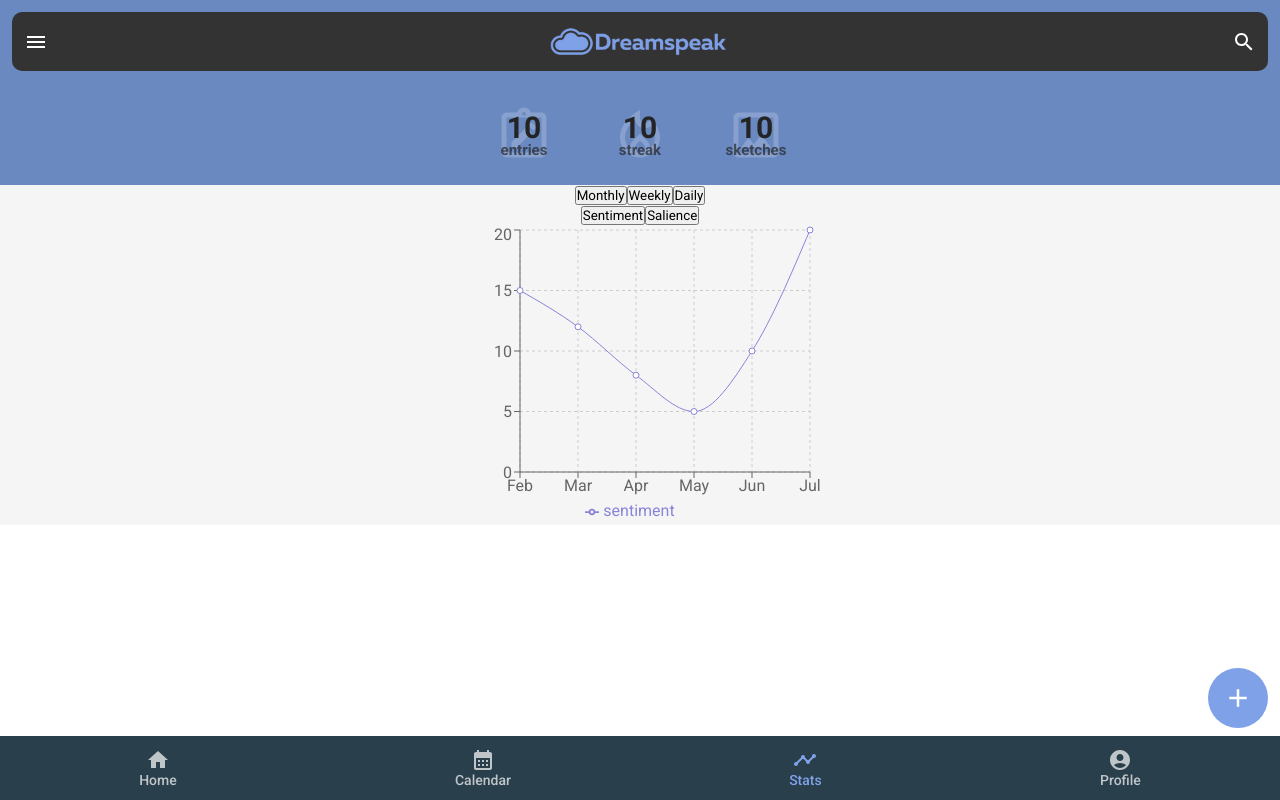
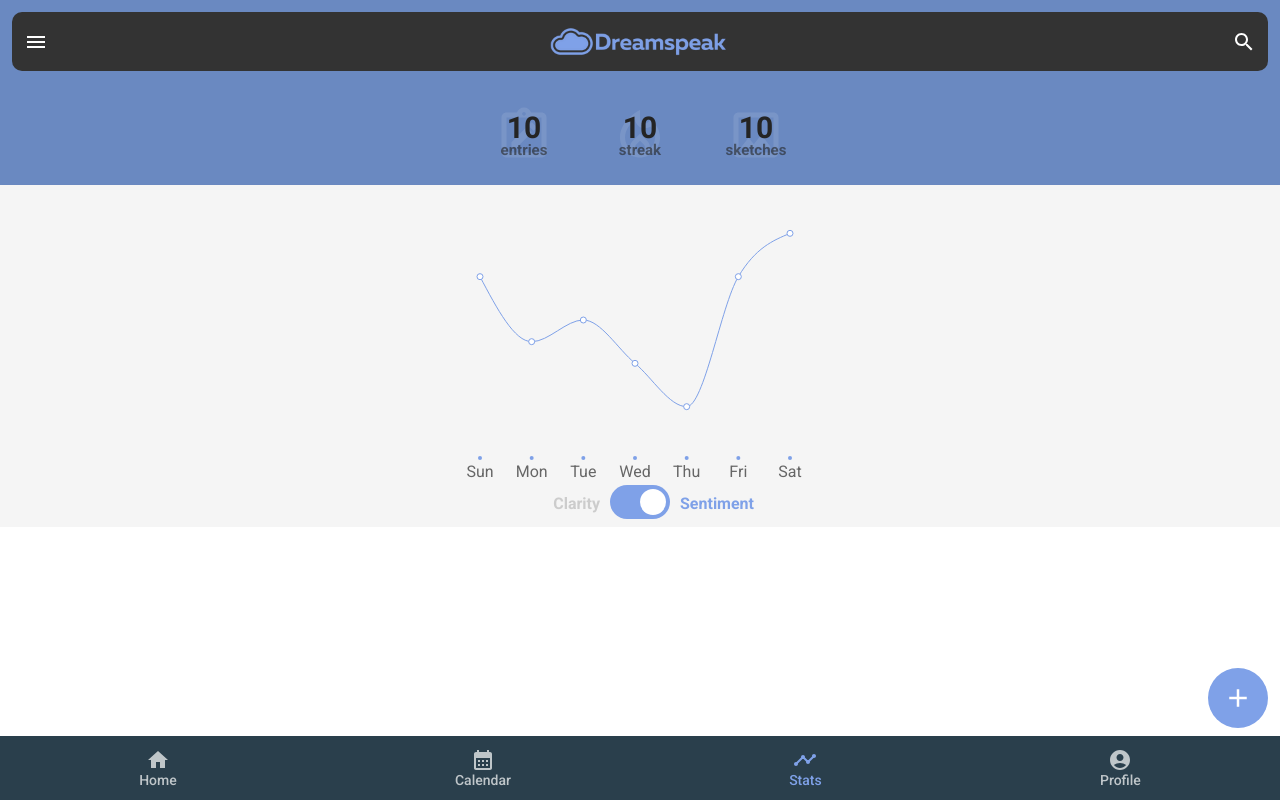
Before and after one commit to JacobLopez1/DreamSpeakApp, a React (Create React App) app: page /stats in a window 1280 px wide. Built offline with nearby package versions, Linux system fonts and the light colour scheme; the HTML template or start-up script is replaced by a standard one.

Commit message:
Stats Page Progress

```diff
--- a/package.json
+++ b/package.json
@@ -11,6 +11,7 @@
     "@testing-library/jest-dom": "^5.16.5",
     "@testing-library/react": "^13.4.0",
     "@testing-library/user-event": "^13.5.0",
+    "rc-slider": "^10.1.1",
     "react": "^18.2.0",
     "react-dom": "^18.2.0",
     "react-router-dom": "^6.8.1",
--- /dev/null
+++ b/src/components/CircularTick.jsx
@@ -0,0 +1,12 @@
+const CircularTick = (props) => {
+  const { x, y, payload } = props;
+
+  return (
+    <g transform={`translate(${x},${y})`}>
+      <circle cx={0} cy={0} r={2} fill="#7FA1E8" />
+      <text x={0} y={3} dy={16} textAnchor="middle" fill="#666">{payload.value}</text>
+    </g>
+  );
+};
+
+export default CircularTick;
--- a/src/components/GraphSection.css
+++ b/src/components/GraphSection.css
@@ -6,4 +6,87 @@
   width: 100%;
   height: 100%;
   background-color: #f5f5f5;
+  /* Drop Shadow on top and bottom */
+    box-shadow: 0px 4px 4px rgba(0, 0, 0, 0.25);
 }
+
+.switch {
+  position: relative;
+  display: inline-block;
+  width: 60px;
+  height: 34px;
+  margin-bottom: 8px;
+}
+
+.switch input {
+  opacity: 0;
+  width: 0;
+  height: 0;
+}
+
+.slider {
+  position: absolute;
+  cursor: pointer;
+  top: 0;
+  left: 0;
+  right: 0;
+  bottom: 0;
+  background-color: #7FA1E8;
+  -webkit-transition: 0.4s;
+  transition: 0.4s;
+}
+
+.slider:before {
+  position: absolute;
+  content: "";
+  height: 26px;
+  width: 26px;
+  left: 4px;
+  bottom: 4px;
+  background-color: white;
+  -webkit-transition: 0.4s;
+  transition: 0.4s;
+}
+
+input:checked + .slider + .switch-text--before {
+    color: #CCC;
+}
+
+input:checked + .slider + .switch-text--before + .switch-text--after {
+    color: #7FA1E8;
+}
+
+input:focus + .slider {
+  box-shadow: 0 0 1px #7FA1E8;
+}
+
+input:checked + .slider:before {
+  -webkit-transform: translateX(26px);
+  -ms-transform: translateX(26px);
+  transform: translateX(26px);
+}
+
+/* Rounded sliders */
+.slider.round {
+  border-radius: 34px;
+}
+
+.slider.round:before {
+  border-radius: 50%;
+}
+
+.switch-text--before {
+    position: absolute;
+    right: 70px;
+    top: 25%;
+    color: #7FA1E8;
+    font-weight: bold;
+}
+
+.switch-text--after {
+    position: absolute;
+    left: 70px;
+    top: 25%;
+    color: #CCC;
+    font-weight: bold;
+}
--- a/src/components/GraphSection.jsx
+++ b/src/components/GraphSection.jsx
@@ -8,50 +8,31 @@ import {
   Tooltip,
   Legend,
 } from "recharts";
+import CircularTick from "./CircularTick";
 import "./GraphSection.css";
 
 const GraphSection = () => {
   const [data, setData] = useState([
-    { name: "Jan", sentiment: 10, salience: 20 },
-    { name: "Feb", sentiment: 15, salience: 10 },
-    { name: "Mar", sentiment: 12, salience: 22 },
-    { name: "Apr", sentiment: 8, salience: 17 },
-    { name: "May", sentiment: 5, salience: 30 },
-    { name: "Jun", sentiment: 10, salience: 15 },
-    { name: "Jul", sentiment: 20, salience: 18 },
+    { name: "Sun", sentiment: 8, clarity: 2 },
+    { name: "Mon", sentiment: 5, clarity: 1 },
+    { name: "Tue", sentiment: 6, clarity: 9 },
+    { name: "Wed", sentiment: 4, clarity: 7 },
+    { name: "Thu", sentiment: 2, clarity: 10 },
+    { name: "Fri", sentiment: 8, clarity: 5 },
+    { name: "Sat", sentiment: 10, clarity: 9 },
   ]);
 
-  const [mode, setMode] = useState("monthly");
   const [display, setDisplay] = useState("sentiment");
-
-  const handleModeChange = (newMode) => {
-    setMode(newMode);
-  };
 
   const handleDisplayChange = (newDisplay) => {
     setDisplay(newDisplay);
   };
 
-  const chartData = data.slice(-6); // only show last 6 data points
+  const chartData = data.slice(-7); // only show last 6 data points
   return (
     <div className="graph-section">
-      <div className="graph-time_buttons">
-        <button onClick={() => handleModeChange("monthly")}>Monthly</button>
-        <button onClick={() => handleModeChange("weekly")}>Weekly</button>
-        <button onClick={() => handleModeChange("daily")}>Daily</button>
-      </div>
-
-      <div className="graph-stat_buttons">
-        <button onClick={() => handleDisplayChange("sentiment")}>
-          Sentiment
-        </button>
-        <button onClick={() => handleDisplayChange("salience")}>
-          Salience
-        </button>
-      </div>
-
       <LineChart
-        width={400}
+        width={360}
         height={300}
         data={chartData}
         margin={{
@@ -61,13 +42,32 @@ const GraphSection = () => {
           bottom: 5,
         }}
       >
-        <CartesianGrid strokeDasharray="3 3" />
-        <XAxis dataKey="name" />
-        <YAxis />
+        <XAxis
+          dataKey="name"
+          tick={<CircularTick />}
+          tickLine={false}
+          axisLine={false}
+        />
         <Tooltip />
-        <Legend />
-        <Line type="monotone" dataKey={display} stroke="#8884d8" />
+        <Line type="monotone" dataKey={display} stroke="#7FA1E8" />
       </LineChart>
+
+      <div className="switch">
+        <label className="switch-label">
+          <input
+            type="checkbox"
+            onChange={() =>
+              handleDisplayChange(
+                display === "sentiment" ? "clarity" : "sentiment"
+              )
+            }
+            checked={display === "sentiment"}
+          />
+          <span className="slider round"></span>
+          <label className="switch-text--before">Clarity</label>
+          <span className="switch-text--after">Sentiment</span>
+        </label>
+      </div>
     </div>
   );
 };
--- a/src/pages/Profile.jsx
+++ b/src/pages/Profile.jsx
@@ -2,6 +2,7 @@ import React from 'react';
 import AddToJournalButton from '../components/AddToJournalButton';
 import Navigation from '../components/Navigation';
 import SearchBar from '../components/SearchBar';
+import building from '../assets/building.png';
 
 const Profile = (active) => {
     return (
@@ -10,8 +11,9 @@ const Profile = (active) => {
                 <SearchBar />
             </div>
 
-            <div className="header">
-
+            <div style={{position: "absolute", right: "20px", top: "20%"}}>
+                <img src={building} alt="building" style={{width: "300px", height: "250px"}}/>
+                <h1 style={{textAlign: "center"}}>Building...</h1>
             </div>
 
             <Navigation selected={active}/>
--- a/src/pages/Stats.css
+++ b/src/pages/Stats.css
@@ -29,7 +29,7 @@
     position: absolute;
     height: 60px;
     width: 60px;
-    opacity: 20%;
+    opacity: 10%;
 }
 
 .badge-num {
@@ -42,7 +42,7 @@
 
 .badge-title {
     font-size: 15px;
-    opacity: 70%;
+    opacity: 60%;
     line-height: 1;
     color: #242424;
 }
```
Also changed, not shown: src/assets/building.png (added), 1 other file (tests, documents, lock files or other folders). Lines whose indentation alone changed are shown as unchanged.
